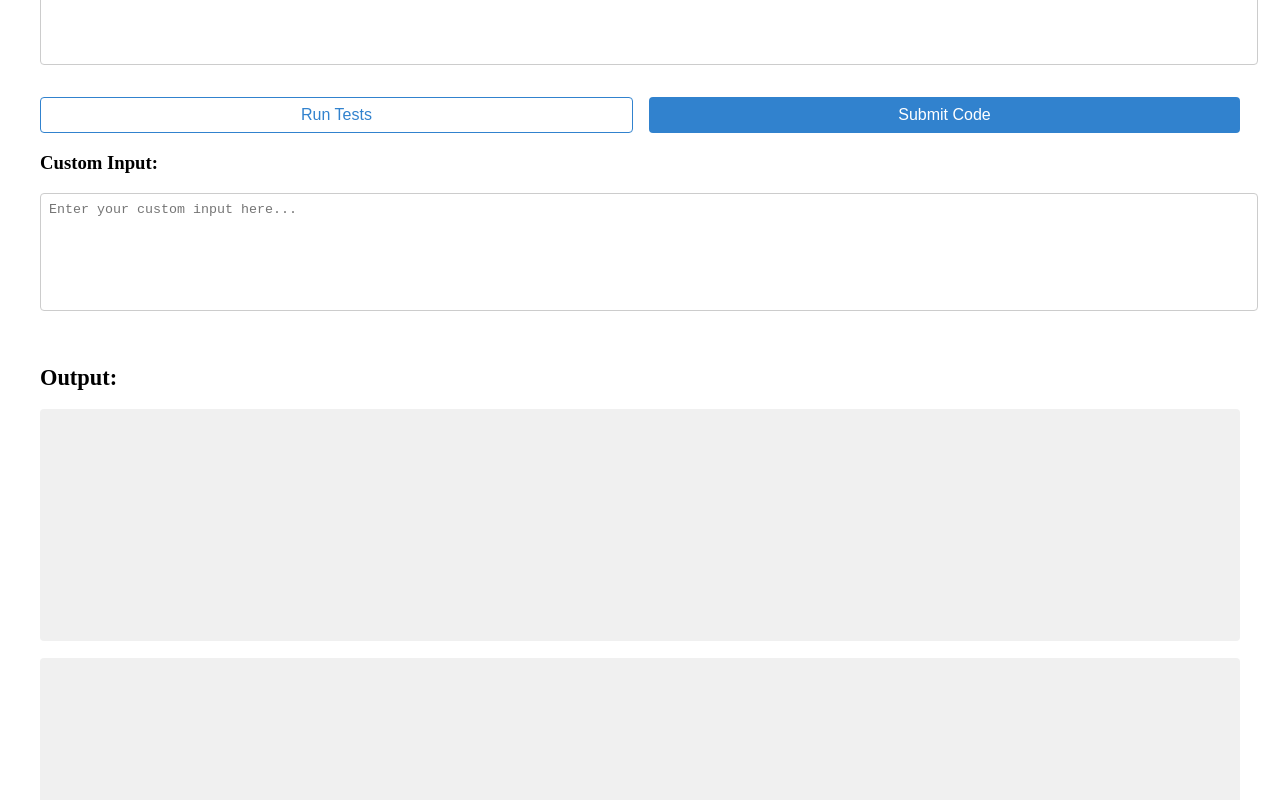
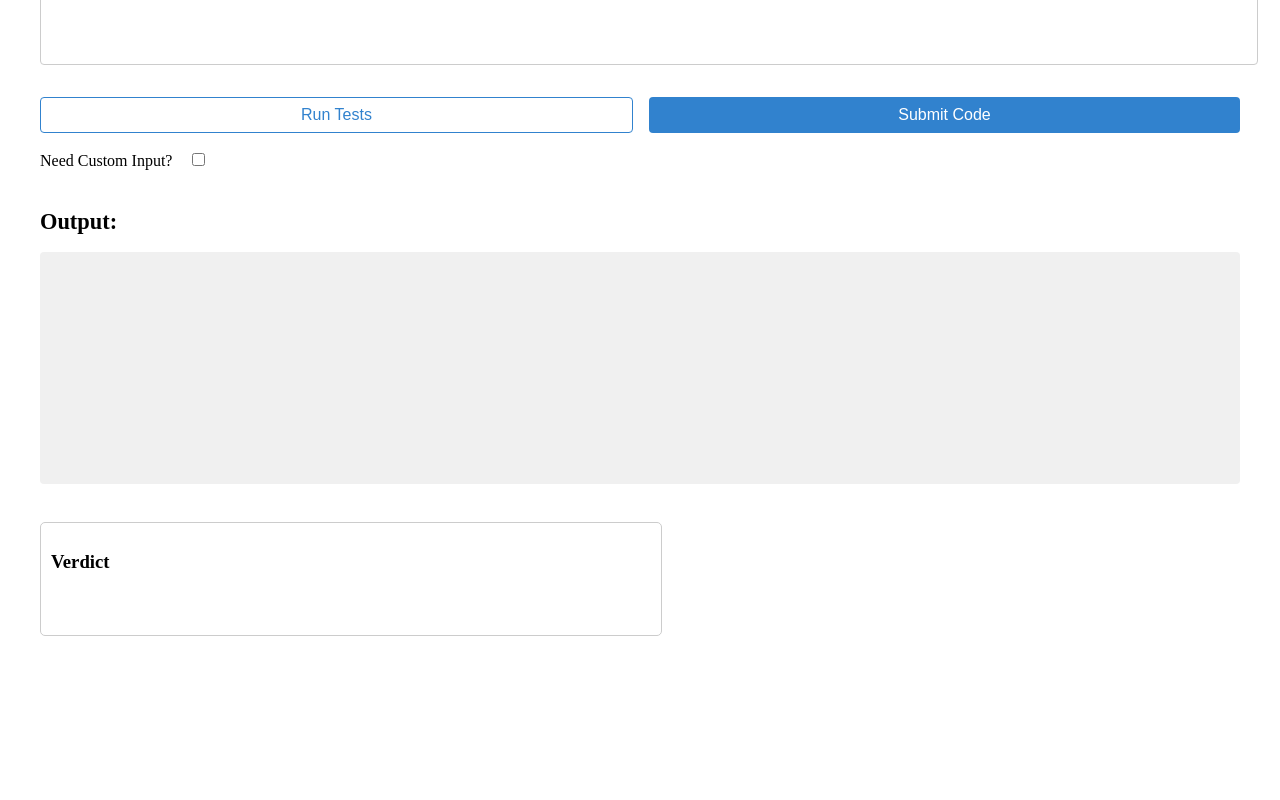
Before and after one commit to Debojit219/OnlineJudge, a React (Create React App) app in the folder frontend/: page /problem/1 in a window 1280 px wide. Shown: the part 1020-1820 px from the top of the page. After the commit the page ends 1696 px from the top, so only its background shows below. Built offline with nearby package versions, Linux system fonts and the light colour scheme; no server answers.

Commit message:
Add custom input checkbox | Improved error logs

```diff
--- a/frontend/src/Components/CodeEditor/CodeEditor.js
+++ b/frontend/src/Components/CodeEditor/CodeEditor.js
@@ -1,6 +1,7 @@
 import React, { useState } from "react";
 import axios from "axios";
 import styles from "./CodeEditor.module.css";
+import CustomInput from "../CustomInput/CustomInput";
 
 const CodeEditor = ({ problemId }) => {
   const [code, setCode] = useState("");
@@ -8,6 +9,7 @@ const CodeEditor = ({ problemId }) => {
   const [customInput, setCustomInput] = useState("");
   const [output, setOutput] = useState("");
   const [errorMessage, setErrorMessage] = useState("");
+  const [compile_output, setCompileOutput] = useState("");
   const [verdict, setVerdict] = useState("");
 
   const handleCodeChange = (event) => {
@@ -18,11 +20,8 @@ const CodeEditor = ({ problemId }) => {
     setSelectedLanguage(event.target.value);
   };
 
-  const handleCustomInputChange = (event) => {
-    setCustomInput(event.target.value);
-  };
-
   const handleSubmit = async () => {
+    if (code != "") {
       const payload = {
         sourceCode: code,
         languageId: selectedLanguage,
@@ -38,11 +37,21 @@ const CodeEditor = ({ problemId }) => {
           )
           .then((response) => {
             console.log("Problem details fetched successfully:", response.data);
-          console.log(atob(response.data.stdout));
+            setErrorMessage(
+              atob(response.data.stderr == null ? "" : response.data.stderr)
+            );
+            setCompileOutput(
+              atob(
+                response.data.compile_output == null
+                  ? ""
+                  : response.data.compile_output
+              )
+            );
             setVerdict(response.data.status.description);
           });
       } catch (error) {
         console.error("Error fetching problem details:", error);
+      }
     }
   };
 
@@ -61,14 +70,25 @@ const CodeEditor = ({ problemId }) => {
           payload
         )
         .then((response) => {
-          console.log("Problem details fetched successfully:", response.data);
+          // console.log("Problem details fetched successfully:", response.data);
+          if (response.data.status.id !== 3) {
+            setOutput("");
             setErrorMessage(
               atob(response.data.stderr == null ? "" : response.data.stderr)
             );
-          console.log(atob(response.data.stdout));
-          setOutput(
-            atob(response.data.stdout == null ? "" : response.data.stdout)
+            setCompileOutput(
+              atob(
+                response.data.compile_output == null
+                  ? ""
+                  : response.data.compile_output
+              )
             );
+            console.log(atob(response.data.compile_output));
+          } else {
+            setErrorMessage("");
+            setCompileOutput("");
+            setOutput(atob(response.data.stdout));
+          }
         });
     } catch (error) {
       console.error("Error fetching problem details:", error);
@@ -111,17 +131,14 @@ const CodeEditor = ({ problemId }) => {
           Submit Code
         </button>
       </div>
-      <h3>Custom Input:</h3>
-      <textarea
-        onChange={handleCustomInputChange}
-        className={styles.CodeEditor__customInput}
-        value={customInput}
-        placeholder="Enter your custom input here..."
-      />
+      <CustomInput customInput={customInput} setCustomInput={setCustomInput} />
       <div className={styles.CodeEditor__output}>
         <h3>Output:</h3>
-        <pre>{errorMessage}</pre>
-        <pre>{output}</pre>
+        <pre>
+          {errorMessage}
+          {output}
+          {compile_output}
+        </pre>
       </div>
       <div className={styles.CodeEditor__verdict}>
         <h3>Verdict</h3>
--- a/frontend/src/Components/CodeEditor/CodeEditor.module.css
+++ b/frontend/src/Components/CodeEditor/CodeEditor.module.css
@@ -85,17 +85,6 @@
   word-wrap: break-word;
 }
 
-.CodeEditor__customInput {
-  padding: 0.5rem;
-  margin-bottom: 1rem;
-  border: 1px solid #ccc;
-  border-radius: 4px;
-  resize: none;
-  width: 100%; /* Change this to 100% to occupy entire width */
-  height: 100px; /* Set the desired height here (e.g., 400px) */
-  min-height: 0; /* Reset min-height to allow the textarea to shrink */
-}
-
 .CodeEditor__verdict {
   margin-top: 20px;
   padding: 10px;
--- /dev/null
+++ b/frontend/src/Components/CustomInput/CustomInput.js
@@ -0,0 +1,37 @@
+import React, { useState } from "react";
+import styles from "./CustomInput.module.css";
+
+const CustomInput = ({ customInput, setCustomInput }) => {
+  const [customInputNeeded, setCustomInputNeeded] = useState(false);
+  const handleCustomInputChange = (event) => {
+    setCustomInput(event.target.value);
+  };
+
+  const handleChangeCheckbox = (event) => {
+    console.log(event.target.checked);
+    setCustomInputNeeded(event.target.checked);
+  };
+  return (
+    <div id="customInputComponent">
+      <label>Need Custom Input?</label>
+      <input
+        className={styles.CodeEditor__customInput_checkbox}
+        type="checkbox"
+        onChange={handleChangeCheckbox}
+      />
+      {customInputNeeded && (
+        <>
+          <h3>Custom Input:</h3>
+          <textarea
+            onChange={handleCustomInputChange}
+            className={styles.CodeEditor__customInput}
+            value={customInput}
+            placeholder="Enter your custom input here..."
+          />
+        </>
+      )}
+    </div>
+  );
+};
+
+export default CustomInput;
--- /dev/null
+++ b/frontend/src/Components/CustomInput/CustomInput.module.css
@@ -0,0 +1,21 @@
+.CodeEditor__customInput {
+    padding: 0.5rem;
+    margin-bottom: 1rem;
+    border: 1px solid #ccc;
+    border-radius: 4px;
+    resize: none;
+    width: 100%; /* Change this to 100% to occupy entire width */
+    height: 100px; /* Set the desired height here (e.g., 400px) */
+    min-height: 0; /* Reset min-height to allow the textarea to shrink */
+  }
+
+  .CodeEditor__customInput_checkbox {
+    position: relative;
+    margin-left: 20px;
+    margin-top: 20px;
+  }
+
+  .CodeEditor__customInput_checkbox_label{
+    position: above;
+    top: 20px;
+  }
```
Lines whose indentation alone changed are shown as unchanged.
